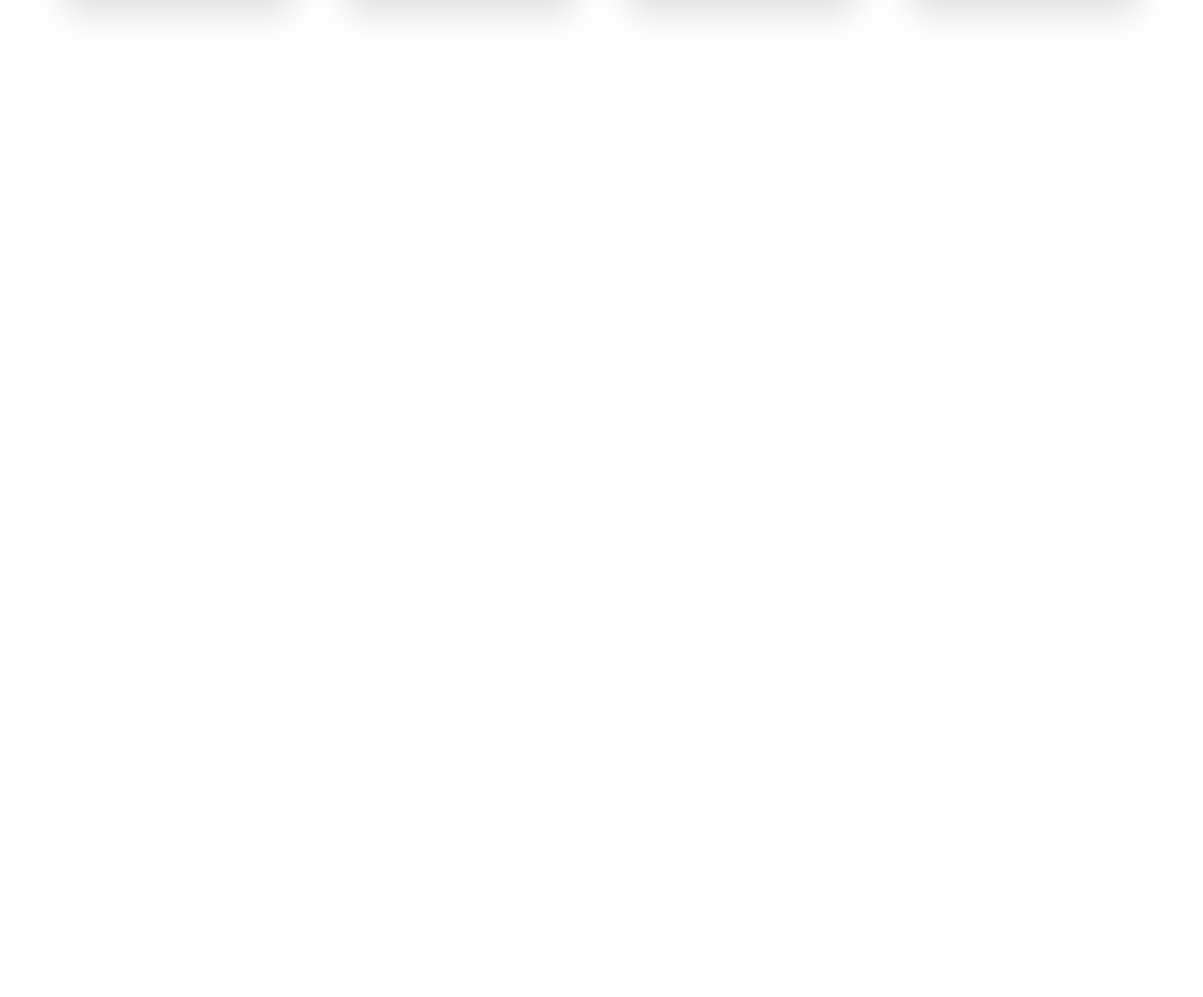
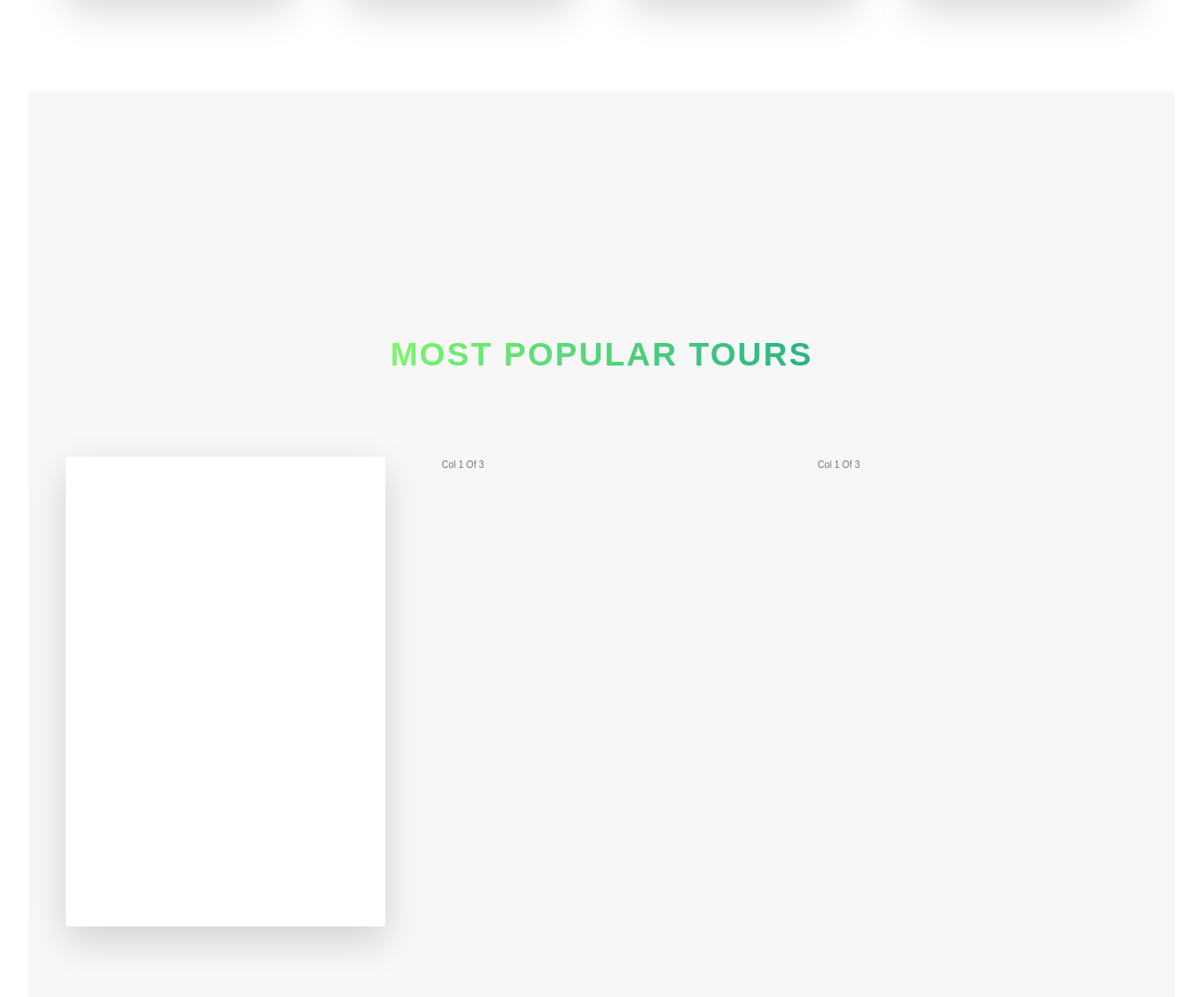
Before and after one commit to adipatiarya/html-starter, a website: page src/index.html in a window 1280 px wide. Shown: the part 1975-3036 px from the top of the page at 94% size. Before the commit the page ends 2247 px from the top, so only its background shows below. Drawn offline with nearby package versions, Linux system fonts and the light colour scheme; files that its build step writes are made by us from their sources.

Commit message:
basic card

```diff
--- a/src/assets/scss/abstracts/_variables.scss
+++ b/src/assets/scss/abstracts/_variables.scss
@@ -3,6 +3,13 @@
 $color-primary: #55c57a;
 $color-primary-light: #7ef56f;
 $color-primary-dark: #28b485;
+
+$color-secondary-light: #ffb900;
+$color-secondary-dark: #ff7730;
+
+$color-tertiary-light: #2998ff;
+$color-tertiary-dark: #5643fa;
+
 $color-grey-light-1: #f7f7f7;
 $color-grey-dark: #777;
 $color-white: #fff;
--- /dev/null
+++ b/src/assets/scss/components/_card.scss
@@ -0,0 +1,41 @@
+.card {
+  perspective: 150rem;
+  position: relative;
+  height: 50rem;
+  &__side {
+    height: 50rem;
+    color: #fff;
+    font-size: 2rem;
+    transition: all 0.8s ease;
+    position: absolute;
+    top: 0;
+    left: 0;
+    width: 100%;
+    backface-visibility: hidden;
+    border-radius: 3px;
+    box-shadow: 0 1.5rem 4rem rgba($color-black, 0.15);
+
+    &--front {
+      background-color: $color-white;
+    }
+
+    &--back {
+      transform: rotateY(180deg);
+
+      &-1 {
+        background-image: linear-gradient(
+          to right bottom,
+          $color-secondary-light,
+          $color-secondary-dark
+        );
+      }
+    }
+  }
+
+  &:hover &__side--front {
+    transform: rotateY(180deg);
+  }
+  &:hover &__side--back {
+    transform: rotateY(0);
+  }
+}
--- a/src/assets/scss/pages/_home.scss
+++ b/src/assets/scss/pages/_home.scss
@@ -18,3 +18,8 @@
     transform: skewY(7deg);
   }
 }
+.section-tours {
+  background-color: $color-grey-light-1;
+  padding: 25rem 0 50rem 0;
+  margin-top: -10rem;
+}
--- a/src/assets/scss/style.scss
+++ b/src/assets/scss/style.scss
@@ -10,6 +10,7 @@
 @import 'components/button';
 @import 'components/composition';
 @import 'components/feature-box';
+@import 'components/card';
 
 @import 'layout/grid';
 @import 'layout/header';
--- a/src/index.html
+++ b/src/index.html
@@ -99,6 +99,21 @@
           </div>
         </div>
       </section>
+      <section class="section-tours">
+        <div class="text-center margin__bottom--big">
+          <h2 class="heading__secondary">Most popular tours</h2>
+        </div>
+        <div class="row">
+          <div class="col-1-of-3">
+            <div class="card">
+              <div class="card__side card__side--front">FRONT</div>
+              <div class="card__side card__side--back card__side--back-1">BACK</div>
+            </div>
+          </div>
+          <div class="col-1-of-3">Col 1 Of 3</div>
+          <div class="col-1-of-3">Col 1 Of 3</div>
+        </div>
+      </section>
     </main>
   </body>
 </html>
```
Also changed, not shown: gulpfile.js (+14 -1 lines).
